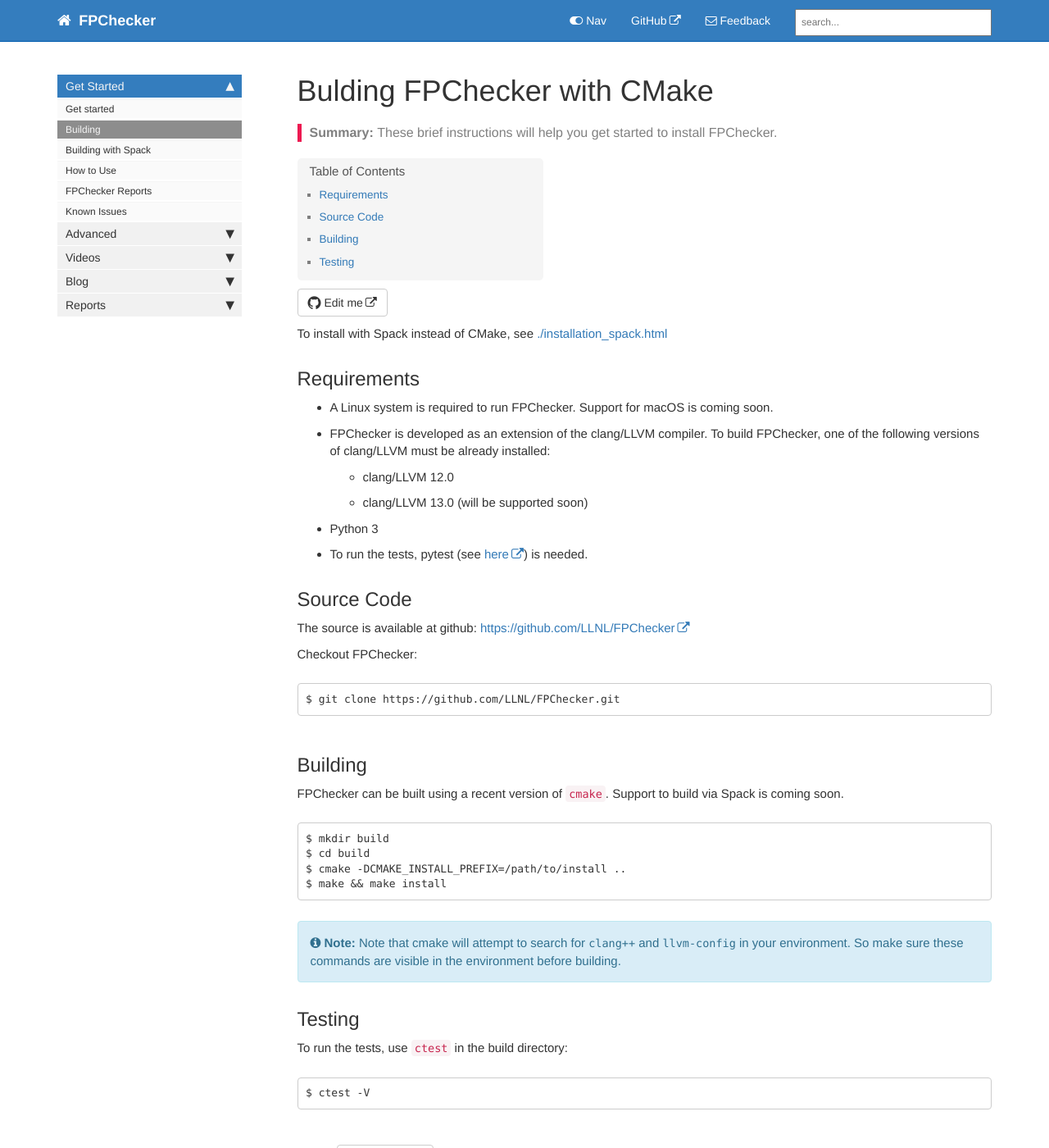
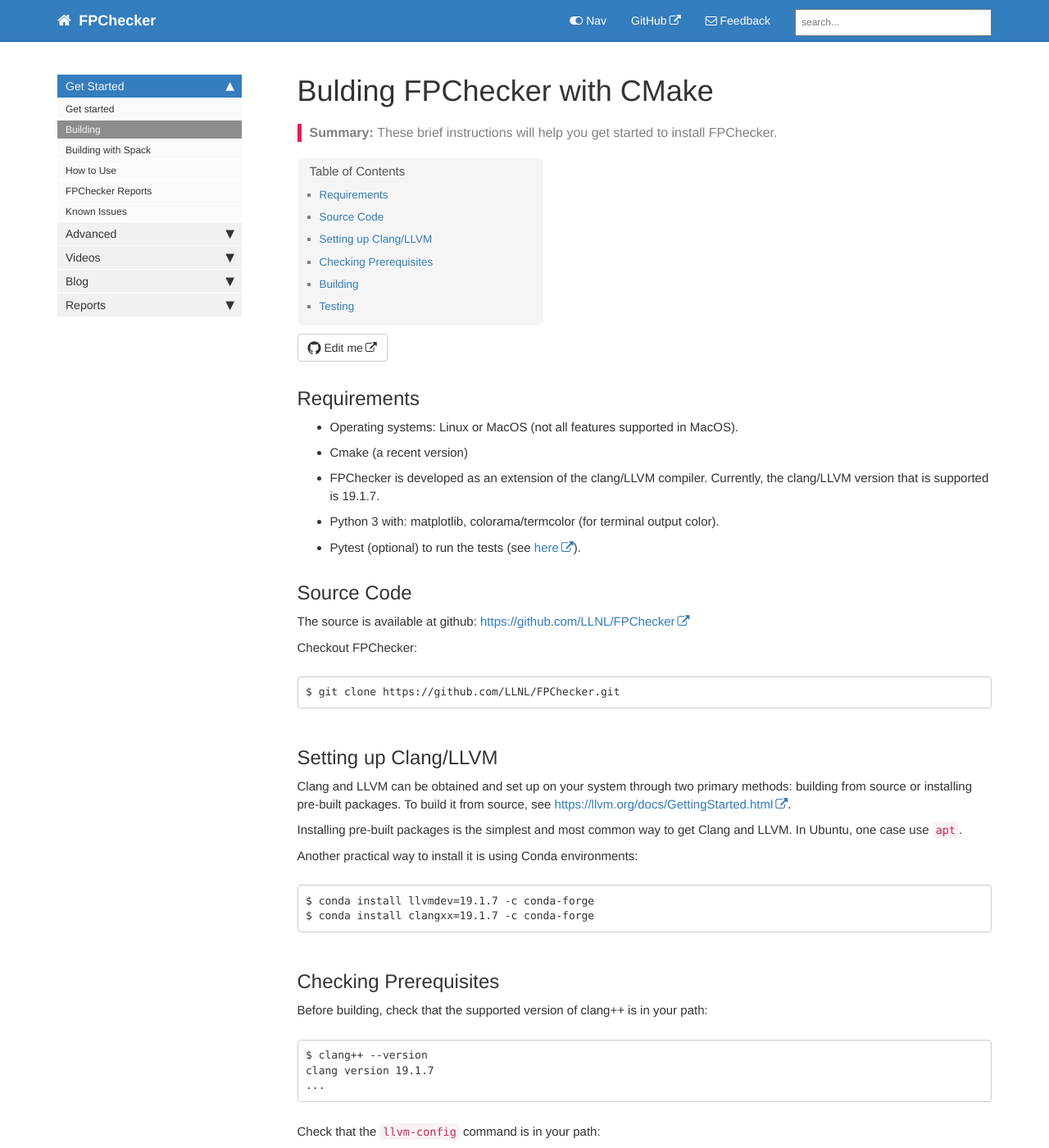
Before and after one commit to ilagunap/fpchecker-doc, a Jekyll site: the page built from installation.md, in a window 1280 px wide and 1400 px high. Shown: the whole window at 82% size. Built offline with Jekyll 4.4.1, drawn with Linux system fonts in a browser that asks for light colours; comment, search, counter and statistics services are not loaded; some of the changed text lies outside the part shown.

Commit message:
changing installation

````diff
--- a/installation.md
+++ b/installation.md
@@ -8,15 +8,12 @@
 summary: These brief instructions will help you get started to install FPChecker.
 ---
 
-To install with Spack instead of CMake, see [./installation_spack.html](./installation_spack.html)
-
 ## Requirements
-- A Linux system is required to run FPChecker. Support for macOS is coming soon.
-- FPChecker is developed as an extension of the clang/LLVM compiler. To build FPChecker, one of the following versions of clang/LLVM must be already installed:
-  - clang/LLVM 12.0
-  - clang/LLVM 13.0 (will be supported soon)
-- Python 3
-- To run the tests, pytest (see [here](https://docs.pytest.org/en/6.2.x/)) is needed.
+- Operating systems: Linux or MacOS (not all features supported in MacOS).
+- Cmake (a recent version)
+- FPChecker is developed as an extension of the clang/LLVM compiler. Currently, the clang/LLVM version that is supported is 19.1.7.
+- Python 3 with:  matplotlib, colorama/termcolor (for terminal output color).
+- Pytest (optional) to run the tests (see [here](https://docs.pytest.org/)).
 
 ## Source Code
 The source is available at github: [https://github.com/LLNL/FPChecker](https://github.com/LLNL/FPChecker)
@@ -27,8 +24,37 @@
 $ git clone https://github.com/LLNL/FPChecker.git
 ```
 
+## Setting up Clang/LLVM
+
+Clang and LLVM can be obtained and set up on your system through two primary methods: building from source or installing pre-built packages. To build it from source, see [https://llvm.org/docs/GettingStarted.html](https://llvm.org/docs/GettingStarted.html).
+
+Installing pre-built packages is the simplest and most common way to get Clang and LLVM. In Ubuntu, one case use `apt`.
+
+Another practical way to install it is using Conda environments:
+
+```
+$ conda install llvmdev=19.1.7 -c conda-forge
+$ conda install clangxx=19.1.7 -c conda-forge
+```
+
+
+## Checking Prerequisites
+Before building, check that the supported version of clang++ is in your path:
+
+```
+$ clang++ --version
+clang version 19.1.7
+...
+```
+
+Check that the `llvm-config` command is in your path:
+```
+$ llvm-config --version
+19.1.7
+```
+
 ## Building
-FPChecker can be built using a recent version of `cmake`. Support to build via Spack is coming soon.
+FPChecker can be built using a recent version of `cmake`.
 
 ```
 $ mkdir build
@@ -37,7 +63,7 @@
 $ make && make install
 ```
 
-{% include note.html content="Note that cmake will attempt to search for `clang++` and `llvm-config` in your environment. So make sure these commands are visible in the environment before building." %}
+{% include note.html content="Note that cmake will attempt to search for `clang++` and `llvm-config` in your path. So make sure these commands are visible in the environment before building." %}
 
 ## Testing
 
````
Also changed, not shown: index.md (+5 -3 lines).
